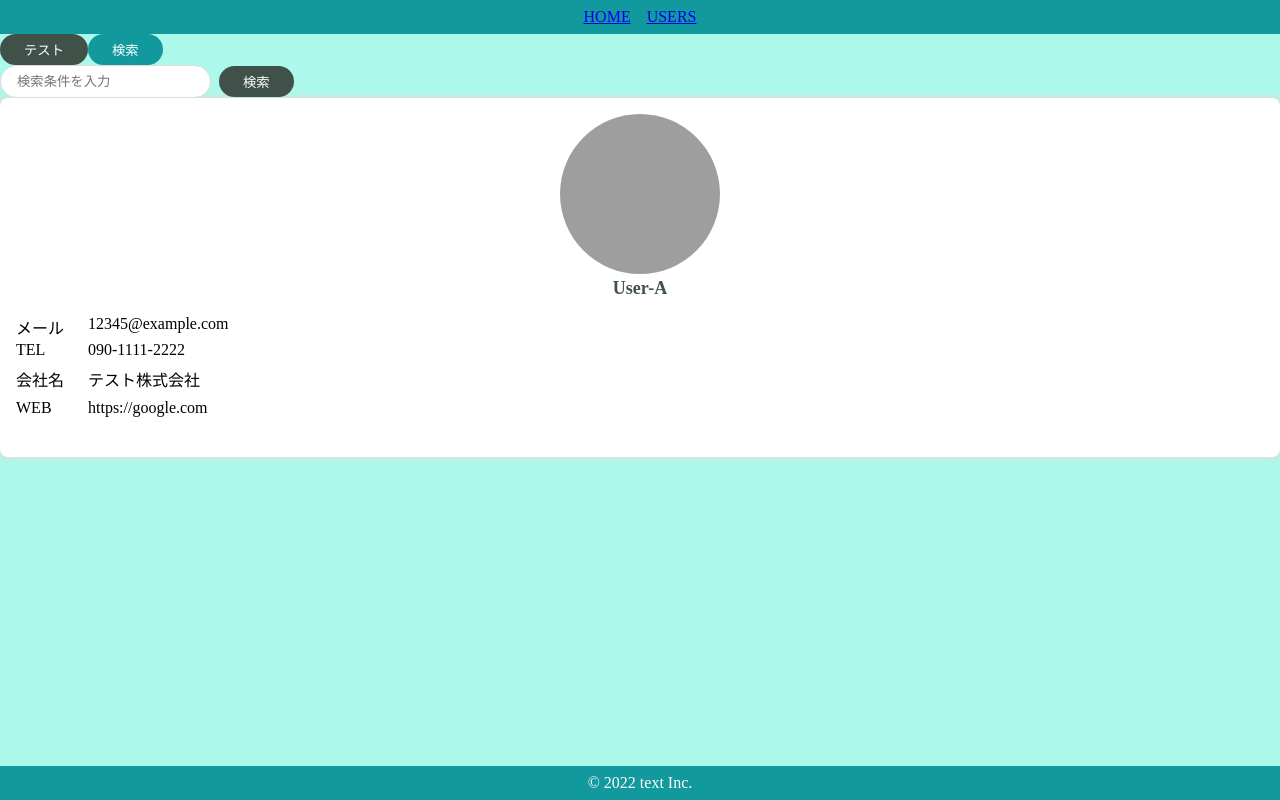
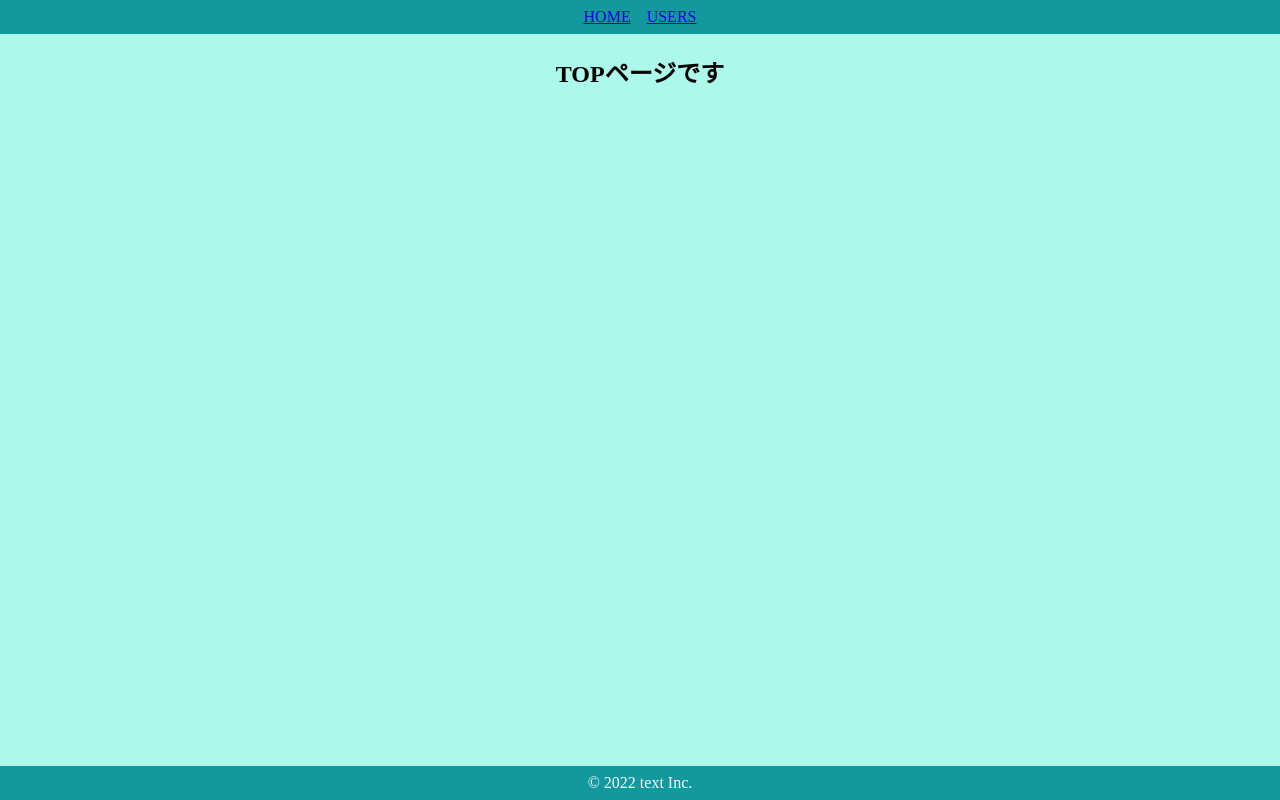
Before and after one commit to san510/Udemy-AtomicDesign, a React (Create React App) app: page / in a window 1280 px wide. Built offline with nearby package versions, Linux system fonts and the light colour scheme; grey boxes are pictures that could not be loaded.

Commit message:
Create Page

```diff
--- a/package.json
+++ b/package.json
@@ -10,7 +10,7 @@
   "dependencies": {
     "react": "18.2.0",
     "react-dom": "18.2.0",
-    "react-router-dom": "6.4.1",
+    "react-router-dom": "5.3.0",
     "react-scripts": "4.0.0",
     "styled-components": "5.3.6"
   },
--- a/src/App.js
+++ b/src/App.js
@@ -1,33 +1,6 @@
-import { BrowserRouter } from "react-router-dom";
-import { PrimaryButton } from "./components/atoms/button/PrimaryButton";
-import { SecondaryyButton } from "./components/atoms/button/SecondaryButton";
-import { SearchInput } from "./components/molecules/SearchInput";
-import { UserCard } from "./components/organisms/user/UserCard";
-import { DefaultLayout } from "./components/templates/DefaultLayout";
-import { HeaderOnly } from "./components/templates/HeaderOnly";
+import { Router } from "./router/Router";
 import "./styles.css";
 
-const user = {
-  name: "User-A",
-  image: "https://source.unsplash.com/NE0XGVKTmcA",
-  email: "12345@example.com",
-  phone: "090-1111-2222",
-  company: {
-    name: "テスト株式会社"
-  },
-  website: "https://google.com"
-};
-
 export default function App() {
-  return (
-    <BrowserRouter>
-      <DefaultLayout>
-        <PrimaryButton>テスト</PrimaryButton>
-        <SecondaryyButton>検索</SecondaryyButton>
-        <br />
-        <SearchInput />
-        <UserCard user={user} />
-      </DefaultLayout>
-    </BrowserRouter>
-  );
+  return <Router />;
 }
--- /dev/null
+++ b/src/components/pages/Top.jsx
@@ -0,0 +1,13 @@
+import styled from "styled-components";
+
+export const Top = () => {
+  return (
+    <SContainer>
+      <h2>TOPページです</h2>
+    </SContainer>
+  );
+};
+
+const SContainer = styled.div`
+  text-align: center;
+`;
--- /dev/null
+++ b/src/components/pages/Users.jsx
@@ -0,0 +1,47 @@
+import styled from "styled-components";
+import { SearchInput } from "../molecules/SearchInput";
+import { UserCard } from "../organisms/user/UserCard";
+
+const users = [...Array(10).keys()].map((val) => {
+  return {
+    id: val,
+    name: `User-${val}`,
+    image: "https://source.unsplash.com/NE0XGVKTmcA",
+    email: "12345@example.com",
+    phone: "090-1111-2222",
+    company: {
+      name: "テスト株式会社"
+    },
+    website: "https://google.com"
+  };
+});
+
+export const Users = () => {
+  return (
+    <SContainer>
+      <h2>ユーザー一覧</h2>
+      <SearchInput />
+      <SUserArea>
+        {users.map((user) => (
+          <UserCard key={user.id} user={user} />
+        ))}
+      </SUserArea>
+    </SContainer>
+  );
+};
+
+const SContainer = styled.div`
+  display: flex;
+  flex-direction: column;
+  align-items: center;
+  padding: 24px;
+`;
+
+const SUserArea = styled.div`
+  padding-top: 40px;
+  /* レスポンシブ設定 */
+  width: 100%;
+  display: grid;
+  grid-template-columns: repeat(auto-fit, minmax(200px, 1fr));
+  grid-gap: 20px;
+`;
--- a/src/index.js
+++ b/src/index.js
@@ -7,7 +7,7 @@
 const root = createRoot(rootElement);
 
 root.render(
-  <StrictMode>
-    <App />
-  </StrictMode>
+  <App />
+  // <StrictMode>
+  // </StrictMode>
 );
--- /dev/null
+++ b/src/router/Router.jsx
@@ -0,0 +1,24 @@
+import { BrowserRouter, Route, Switch } from "react-router-dom";
+import { Top } from "../components/pages/Top";
+import { Users } from "../components/pages/Users";
+import { DefaultLayout } from "../components/templates/DefaultLayout";
+import { HeaderOnly } from "../components/templates/HeaderOnly";
+
+export const Router = () => {
+  return (
+    <BrowserRouter>
+      <Switch>
+        <Route exact path="/">
+          <DefaultLayout>
+            <Top />
+          </DefaultLayout>
+        </Route>
+        <Route path="/users">
+          <HeaderOnly>
+            <Users />
+          </HeaderOnly>
+        </Route>
+      </Switch>
+    </BrowserRouter>
+  );
+};
```
